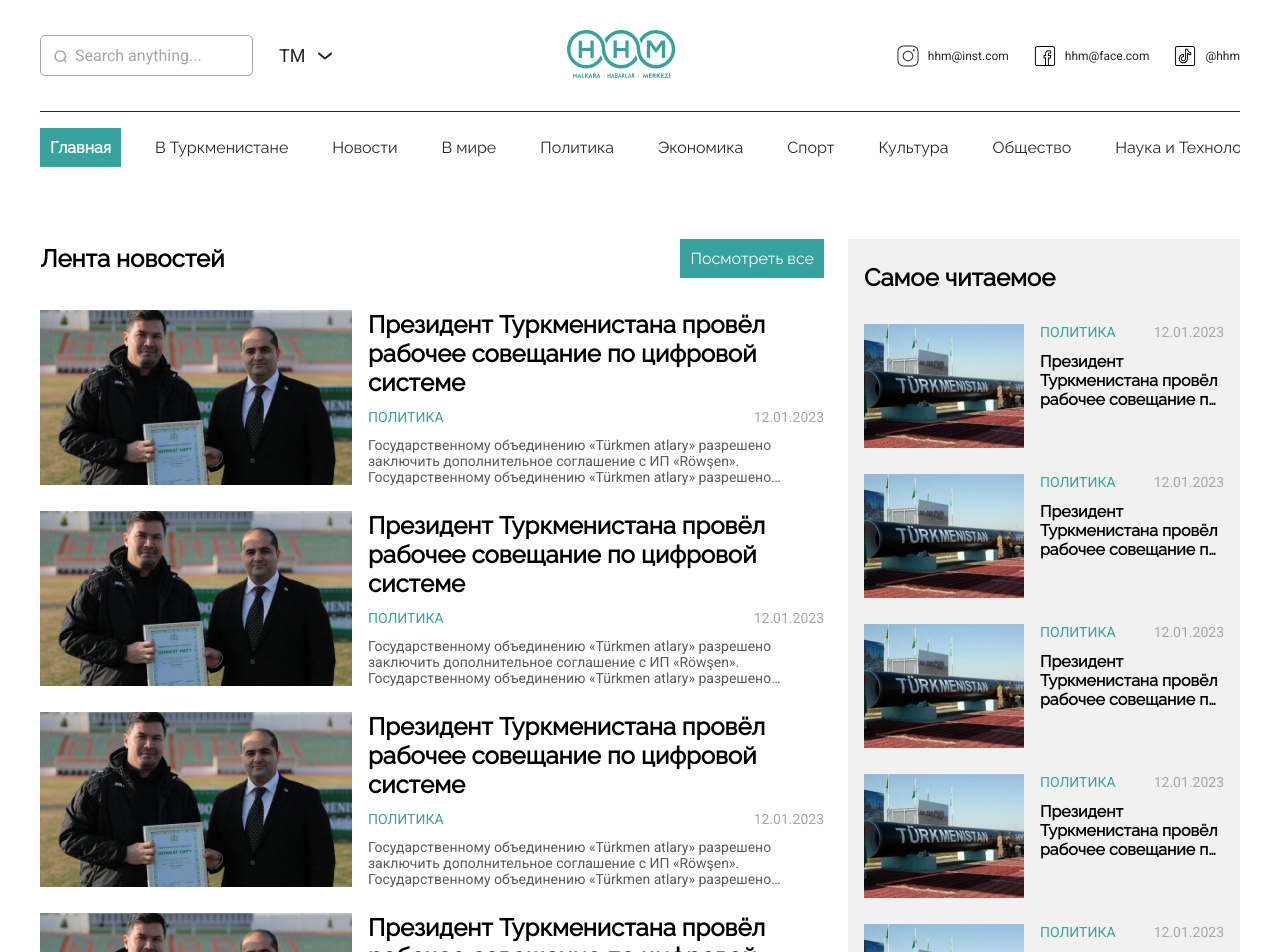
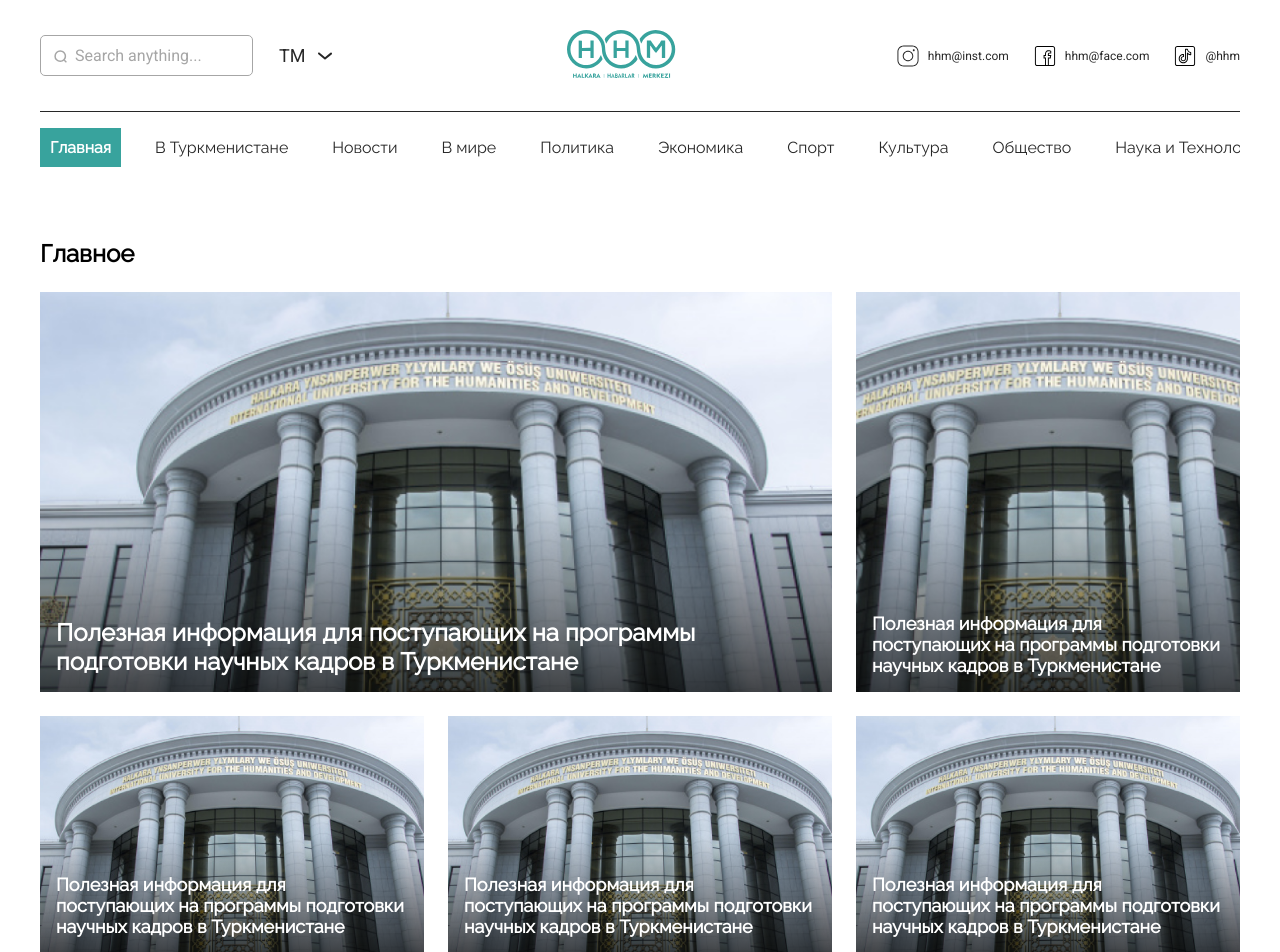
Before and after one commit to VividTruthKeeper/hhm-client, a React (Vite) app: page / in a window 1280 px wide. Shown: the top 952 px of the page. Built offline with nearby package versions, Linux system fonts and the light colour scheme.

Commit message:
main content

```diff
--- /dev/null
+++ b/src/components/main/ContentItem.tsx
@@ -0,0 +1,21 @@
+// Modules
+import { LazyLoadImage } from 'react-lazy-load-image-component';
+
+interface IProps {
+  type?: 'small' | 'big';
+  img: string;
+  title: string;
+}
+
+const ContentItem = ({ type = 'small', img, title }: IProps) => {
+  return (
+    <div className={`main-content-item main-content-item__${type}`}>
+      <LazyLoadImage src={img} alt="" effect="blur" useIntersectionObserver />
+      <div className="main-content-item-overlay">
+        <h2>{title}</h2>
+      </div>
+    </div>
+  );
+};
+
+export default ContentItem;
--- /dev/null
+++ b/src/components/main/MainContent.tsx
@@ -0,0 +1,35 @@
+// Modules
+import { LazyLoadComponent } from 'react-lazy-load-image-component';
+
+// Images
+import Placeholder from '../../assets/images/placeholder3.png';
+
+// Components
+import ContentItem from './ContentItem';
+import SectionTitle from '../global/SectionTitle';
+
+const titlePlaceholder =
+  'Полезная информация для поступающих на программы подготовки научных кадров в Туркменистане';
+
+const MainContent = () => {
+  return (
+    <>
+      <LazyLoadComponent useIntersectionObserver>
+        <div className="main-content">
+          <SectionTitle title="Главное" />
+          <div className="main-content-top">
+            <ContentItem type="big" img={Placeholder} title={titlePlaceholder} />
+            <ContentItem img={Placeholder} title={titlePlaceholder} />
+          </div>
+          <div className="main-content-bottom">
+            <ContentItem img={Placeholder} title={titlePlaceholder} />
+            <ContentItem img={Placeholder} title={titlePlaceholder} />
+            <ContentItem img={Placeholder} title={titlePlaceholder} />
+          </div>
+        </div>
+      </LazyLoadComponent>
+    </>
+  );
+};
+
+export default MainContent;
--- a/src/pages/Main.tsx
+++ b/src/pages/Main.tsx
@@ -1,7 +1,8 @@
 // Components
-import Aside from "../components/aside/Aside";
-import NewsScroll from "../components/global/NewsScroll";
-import Videos from "../components/videos/Videos";
+import Aside from '../components/aside/Aside';
+import NewsScroll from '../components/global/NewsScroll';
+import Videos from '../components/videos/Videos';
+import MainContent from '../components/main/MainContent';
 
 const Main = () => {
   return (
@@ -9,8 +10,9 @@ const Main = () => {
       <div className="news-section">
         <div className="container">
           <div className="news-inner">
+            <MainContent />
             <div className="news-outer-wrapper">
-              <NewsScroll state={true} />
+              <NewsScroll sectionTitle={true} />
               <Aside />
             </div>
             <Videos />
--- a/src/styles/_main.scss
+++ b/src/styles/_main.scss
@@ -1,3 +1,65 @@
 .main {
   padding: 5.6rem 0;
 }
+
+.main-content {
+  display: flex;
+  flex-direction: column;
+  gap: 2.4rem;
+}
+
+.main-content-top {
+  display: grid;
+  grid-template-columns: calc(67% - 1.2rem) calc(33% - 1.2rem);
+  gap: 2.4rem;
+  height: 40rem;
+}
+
+.main-content-bottom {
+  display: grid;
+  grid-template-columns: 1fr 1fr 1fr;
+  gap: 2.4rem;
+  height: 23.7rem;
+}
+
+.main-content-item {
+  position: relative;
+  @include wh100;
+  overflow: hidden;
+
+  span {
+    display: block !important;
+    @include wh100;
+  }
+
+  img {
+    @include wh100;
+    object-fit: cover;
+  }
+
+  &-overlay {
+    position: absolute;
+    top: 0;
+    left: 0;
+    @include wh100;
+    background: linear-gradient(180deg, rgba(0, 0, 0, 0) 50%, rgba(0, 0, 0, 0.7) 100%);
+    display: flex;
+    padding: 1.6rem;
+    align-items: flex-end;
+    z-index: 2;
+
+    h2 {
+      color: $white;
+      font-size: 1.8rem;
+    }
+  }
+
+  &__big {
+    &-overlay {
+      padding: 2.4rem;
+    }
+    h2 {
+      font-size: 2.4rem;
+    }
+  }
+}
```
